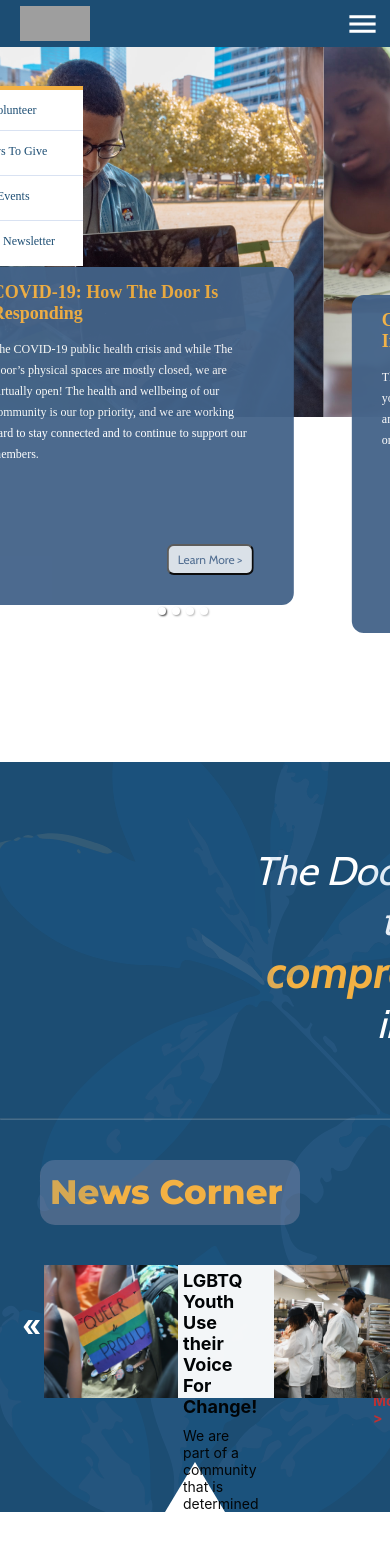
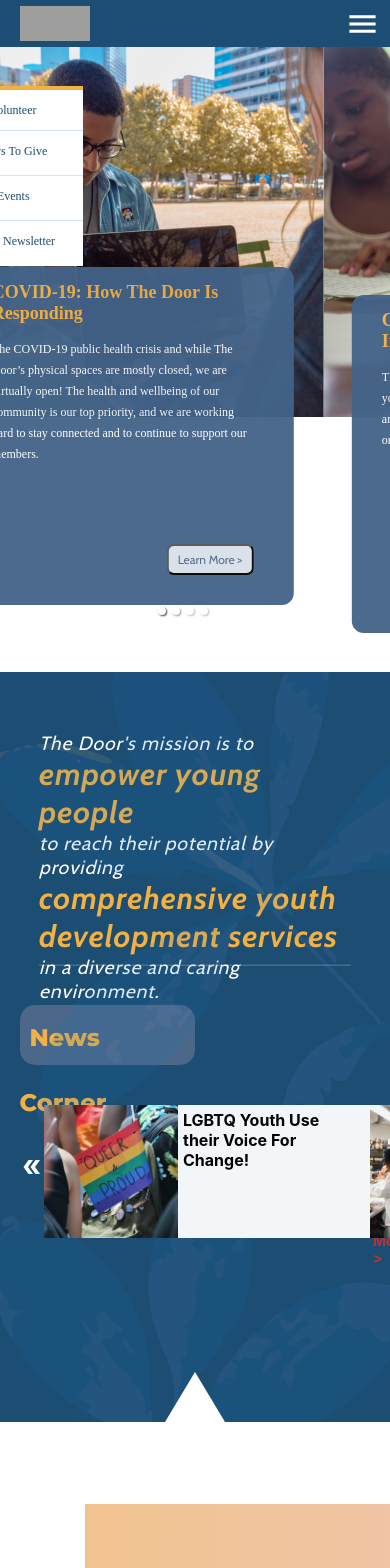
Before and after one commit to Ricomitch/The-Door, a React (Create React App) app in the folder client/: page / in a window 390 px wide. Shown: the top 1568 px of the page. Built offline with nearby package versions, Linux system fonts and the light colour scheme; grey boxes are pictures that could not be loaded; a web font is replaced by a local one.

Commit message:
responsive design

```diff
--- a/client/src/components/HomePage/MissionNewsPage.css
+++ b/client/src/components/HomePage/MissionNewsPage.css
@@ -2,7 +2,6 @@
   background-color: #1c4d73;
   height: 750px;
   position: relative;
-  margin-top: 0px;
   right: 0;
   overflow: hidden;
 }
@@ -108,12 +107,50 @@
 
 
 @media screen and (max-width: 426px) {
-  .news-div {
 
-  height: 750px;
-  position: relative;
-  margin-top: 90px;
-  right: 0;
-  overflow: hidden;
+  .home-mission {
+    text-align: left;
+    width: 80%;
+    height: 30%;
+    font-size: 120%;
+    letter-spacing: 1px;
+    margin-left: 10% ;
+
   }
+
+  .empower, .youth {
+    font-size: 160%;
+    color:#f3b143;
+    font-family: Cabin-BoldItalic;
+  }
+
+  .line {
+    width: 80%;
+    height: 2px;
+  }
+
+  .Rectangle1 {
+
+    width: 45%;
+  height: 8%;
+  margin-top: 10%;
+  margin-left: 5%;
 }
+
+.news-text {
+  width: 50%;
+  font-size: 150%;
+}
+
+.news-items{
+  display: flex;
+  justify-content: flex-start;
+  padding: 20px;
+  margin-top: 20px;
+}
+
+
+
+
+
+}
--- a/client/src/components/HomePage/NewsItem.css
+++ b/client/src/components/HomePage/NewsItem.css
@@ -5,7 +5,6 @@
   height: 133px;
   display: flex;
   flex-direction: row;
-  padding: 0px;
   padding-right: 10px;
 }
 
@@ -18,7 +17,6 @@
 .card-items {
   display: flex;
   flex-direction: column;
-  width: 100%;
 }
 
 .card-header{
@@ -45,3 +43,33 @@
 
 
 }
+
+@media screen and (max-width: 426px) {
+
+  .news-cards {
+    display: flex;
+    width: 150%;
+    height: 60%;
+    padding-right: 33%;
+  }
+
+  .card-items {
+    display: flex;
+
+  }
+
+  .card-header{
+    display: flex;
+    justify-content: center;
+    font-size: 100%;
+    width: 190%;
+   }
+
+   .card-content {
+     display: none;
+
+
+   }
+
+
+}
```
Also changed, not shown: client/src/assets/mobile/Screen Shot 2020-08-27 at 6.23.21 PM copy.png (renamed from client/src/assets/mobil/Screen Shot 2020-08-27 at 6.23.21 PM copy.png), client/src/assets/mobile/flower 5.svg (renamed from client/src/assets/mobil/flower 5.svg).
